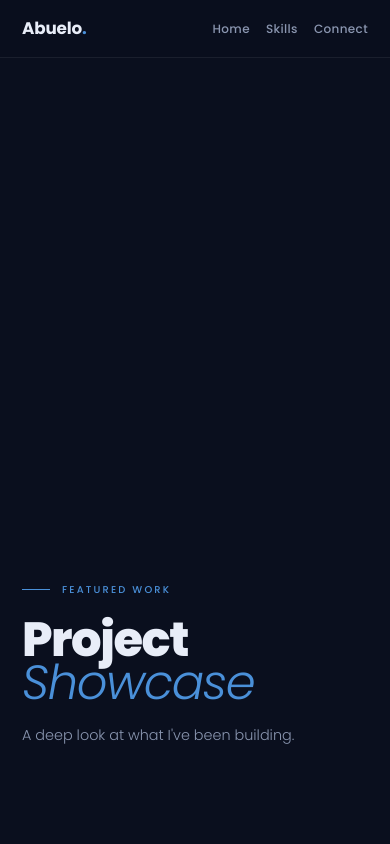
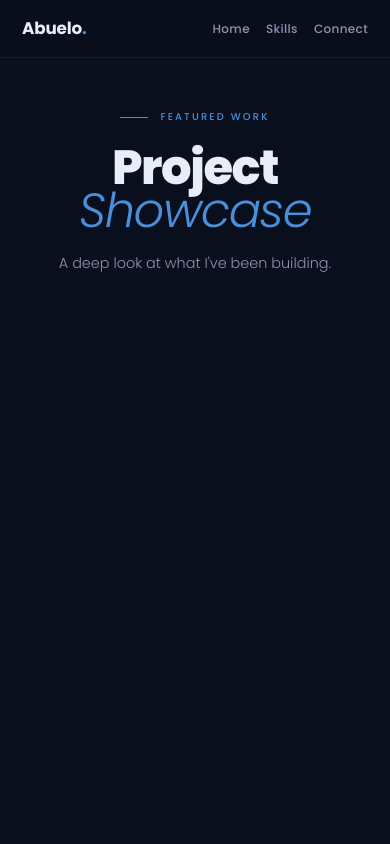
Before and after one commit to abuelosolos/Portfolio, a website: page showcase.html in a window 390 px wide. Shown: the top 844 px of the page. Drawn offline with Linux system fonts and the light colour scheme.

Commit message:
Hero sect changes

```diff
--- a/showcase.css
+++ b/showcase.css
@@ -35,7 +35,6 @@ svg { display: block; }
 
 .divider { height: 1px; background: var(--border); }
 
-/* Nav */
 #nav {
   position: fixed;
   top: 0; left: 0; right: 0;
@@ -72,17 +71,15 @@ svg { display: block; }
 .nav-links a:hover::after { width: 100%; }
 @media (max-width: 480px) { .nav-links { gap: 16px; } }
 
-/* Page hero */
 .page-hero {
   min-height: 100vh;
-  position: relative;
   display: flex;
   align-items: flex-end;
   justify-content: flex-start;
-  padding: 120px 0 96px;
+  padding: 130px 0 88px;
 }
 .page-hero .wrap { width: 100%; }
-.hero-content { max-width: 680px; }
+.hero-content { max-width: 700px; }
 
 .hero-eyebrow {
   display: inline-flex;
@@ -124,7 +121,6 @@ svg { display: block; }
   animation: up 0.75s 0.34s ease forwards;
 }
 
-/* Project sections */
 .section--alt { background: var(--bg-alt); }
 .project-section { padding: 80px 0 72px; }
 
@@ -223,9 +219,6 @@ svg { display: block; }
 }
 @media (max-width: 700px) { .proj-cta { margin-top: 0; } }
 
-/* ── Slider ── */
-
-/* Outer container clips the sliding track */
 .slider-wrap {
   position: relative;
   border-radius: 16px;
@@ -234,7 +227,6 @@ svg { display: block; }
   background: var(--card);
 }
 
-/* Single horizontal row of slides — JS moves this with translateX */
 .slider-track {
   display: flex;
   flex-wrap: nowrap;
@@ -242,14 +234,12 @@ svg { display: block; }
   will-change: transform;
 }
 
-/* Each slide is exactly as wide as the container, never shrinks */
 .slide {
   min-width: 100%;
   flex-shrink: 0;
   position: relative;
 }
 
-/* Fixed height frame — contain shows the full image with no cropping */
 .slide img {
   width: 100%;
   height: 600px;
@@ -274,7 +264,6 @@ svg { display: block; }
   letter-spacing: 0.04em;
 }
 
-/* Prev / Next buttons */
 .slider-btn {
   position: absolute;
   top: 50%;
@@ -311,7 +300,6 @@ svg { display: block; }
   .slider-btn svg { width: 14px; height: 14px; }
 }
 
-/* Dots */
 .slider-dots {
   position: absolute;
   bottom: 16px;
@@ -333,7 +321,6 @@ svg { display: block; }
   transform: scale(1.4);
 }
 
-/* Counter badge */
 .slider-counter {
   position: absolute;
   top: 14px; right: 14px;
@@ -347,7 +334,6 @@ svg { display: block; }
   z-index: 10;
 }
 
-/* Footer */
 #footer { border-top: 1px solid var(--border); padding: 56px 0 28px; }
 .foot-top {
   display: flex;
@@ -382,3 +368,16 @@ svg { display: block; }
 @keyframes pulse {
   0%, 100% { opacity: 1; } 50% { opacity: 0.3; }
 }
+
+@media (max-width: 640px) {
+  .page-hero {
+    align-items: flex-start;
+    padding-top: 100px;
+  }
+  .hero-content {
+    text-align: center;
+  }
+  .hero-eyebrow {
+    justify-content: center;
+  }
+}
--- a/style.css
+++ b/style.css
@@ -530,4 +530,17 @@
   align-items: flex-start;
   padding-top: 100px;
 }
+.hero-content {
+  text-align: center;
 }
+.hero-eyebrow {
+  justify-content: center;
+}
+.hero-chips {
+  justify-content: center;
+}
+.hero-showcase-btn {
+  margin-left: auto;
+  margin-right: auto;
+}
+}
```
Lines whose indentation alone changed are shown as unchanged.
